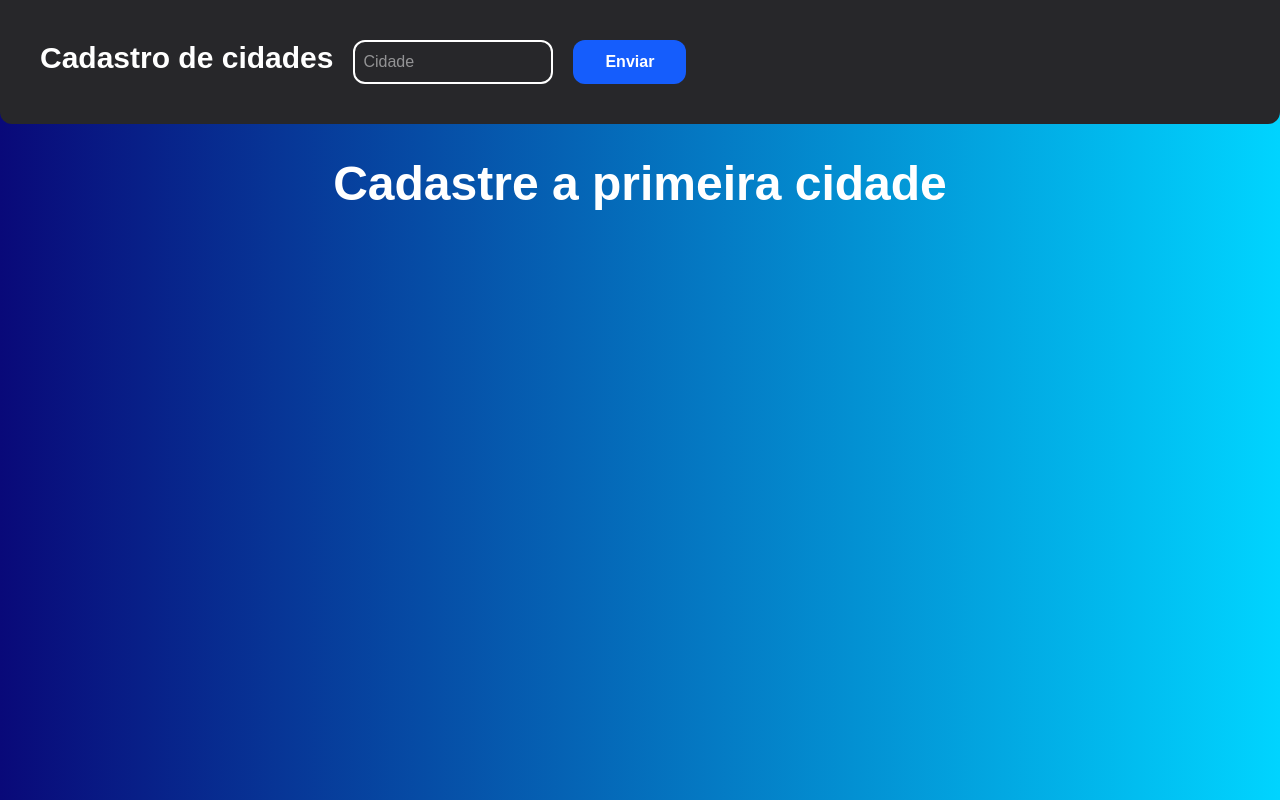
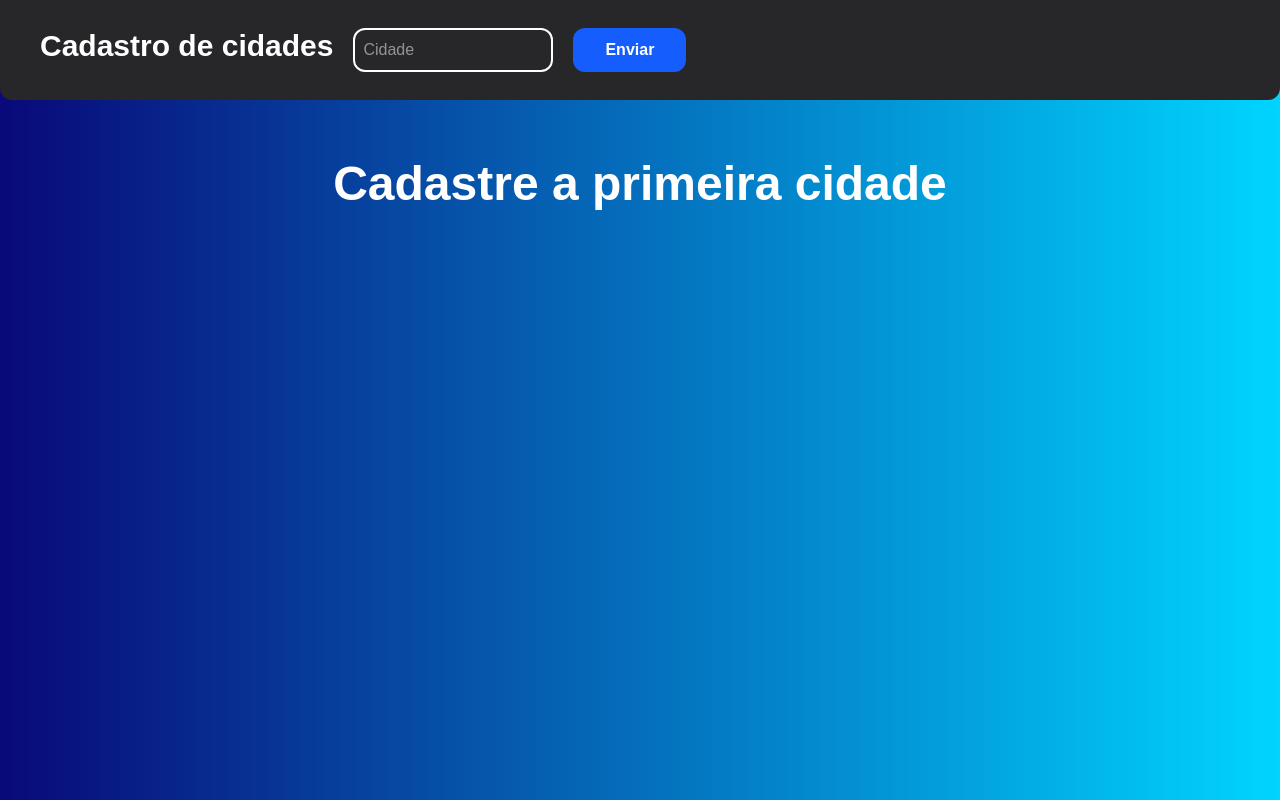
Before and after one commit to gabrielmribeiro9235/react-crud, a Next.js app: page / in a window 1280 px wide. Built offline with nearby package versions, Linux system fonts and the light colour scheme.

Commit message:
refactor(style): reduce header vertical padding

```diff
--- a/app/components/headerForm.components.tsx
+++ b/app/components/headerForm.components.tsx
@@ -24,7 +24,7 @@ export default function HeaderForm({ onDataAvailable }: { onDataAvailable: (data
     };
 
     return(
-        <header className="flex w-[100vw] justify-between fixed top-0 text-white bg-zinc-800 px-10 py-10 rounded-b-xl">
+        <header className="flex w-[100vw] justify-between fixed top-0 text-white bg-zinc-800 px-10 py-7 rounded-b-xl">
             <div className="flex gap-5">
                 <h1 className="font-bold text-3xl">Cadastro de cidades</h1>
                 <input type="text" ref={inputRef} name="Cidade" autoComplete="off" spellCheck="false" placeholder="Cidade" className="outline-none border-2 p-2 w-50 rounded-xl" />
```
